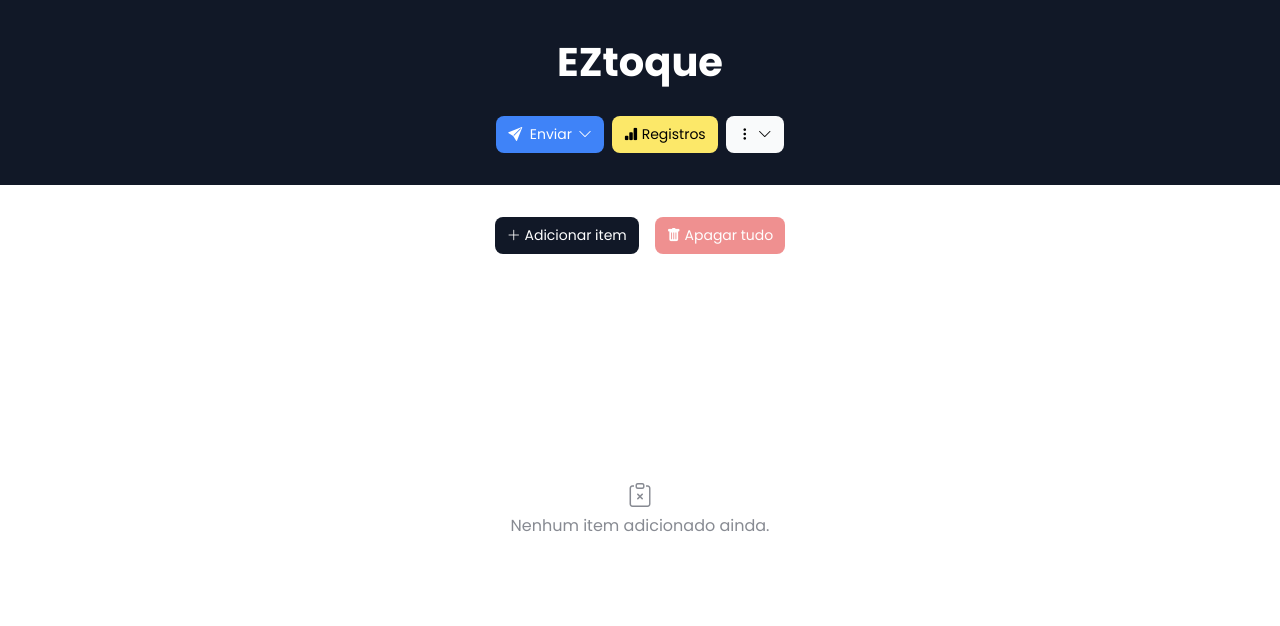
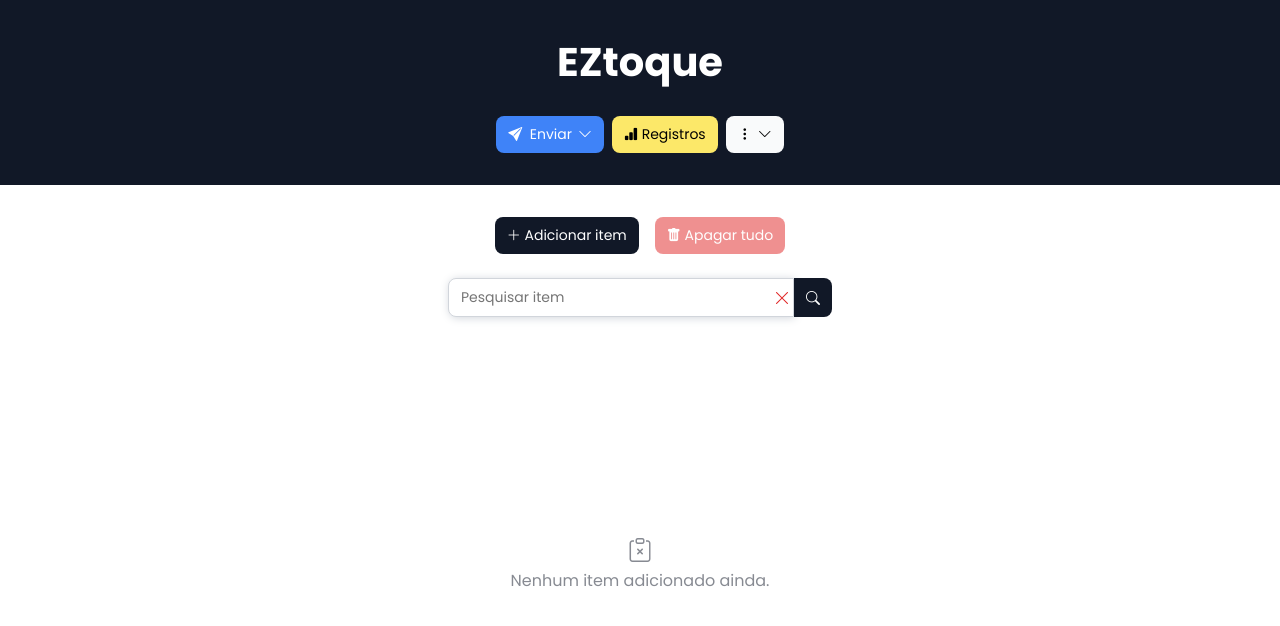
Before and after one commit to benhurk/Meu-Estoque, a React (Vite) app: page / in a window 1280 px wide. Shown: the top 626 px of the page. Built offline with nearby package versions, Linux system fonts and the light colour scheme; the HTML template or start-up script is replaced by a standard one.

Commit message:
Created a component for the list and its functionality

```diff
--- a/src/App.tsx
+++ b/src/App.tsx
@@ -1,57 +1,14 @@
-import { useState } from 'react';
 import './styles.css';
 
-import useListStore from './stores/listStore';
-import useFormStore from './stores/formStore';
-
 import Header from './components/Header';
-import ListItem from './components/ListItem';
-import Modal from './components/Modal';
-import ItemForm from './components/ItemForm';
-import ListButtons from './components/ListButtons';
-import PlaceholderContent from './components/PlaceholderContent';
+import List from './components/List';
 
 function App() {
-    const listItems = useListStore((state) => state.items);
-    const setFormMode = useFormStore((state) => state.setFormMode);
-
-    const [itemFormOpen, setItemFormOpen] = useState<boolean>(false);
-
     return (
         <>
             <Header />
             <main className='container'>
-                <ListButtons
-                    setFormMode={setFormMode}
-                    openFormFn={setItemFormOpen}
-                />
-                {listItems.length > 0 ? (
-                    <ul>
-                        {listItems.map((item) => (
-                            <ListItem
-                                key={item.id}
-                                item={{
-                                    id: item.id,
-                                    name: item.name,
-                                    qtdType: item.qtdType,
-                                    numberOf: item.numberOf,
-                                    quantity: item.quantity,
-                                    options: item.options,
-                                    alertQuantity: item.alertQuantity,
-                                    description: item.description,
-                                    selected: item.selected,
-                                }}
-                                setItemFormOpen={setItemFormOpen}
-                            />
-                        ))}
-                    </ul>
-                ) : (
-                    <PlaceholderContent text='Nenhum item adicionado ainda.' />
-                )}
-
-                <Modal isOpen={itemFormOpen} setIsOpen={setItemFormOpen}>
-                    <ItemForm setItemFormOpen={setItemFormOpen} />
-                </Modal>
+                <List />
             </main>
         </>
     );
--- /dev/null
+++ b/src/components/List/List.module.css
@@ -0,0 +1,16 @@
+.listContainer {
+    display: flex;
+    flex-direction: column;
+    gap: 1.5rem;
+}
+
+.buttonsArea {
+    display: flex;
+    justify-content: center;
+    gap: 1rem;
+}
+
+.searchArea {
+    width: 50%;
+    margin-inline: auto;
+}
--- /dev/null
+++ b/src/components/List/index.tsx
@@ -0,0 +1,85 @@
+import { useState } from 'react';
+import styles from './List.module.css';
+
+import useFormStore from '../../stores/formStore';
+import useListStore from '../../stores/listStore';
+
+import ListItem from '../ListItem';
+import Modal from '../Modal';
+import ItemForm from '../ItemForm';
+import PlaceholderContent from '../PlaceholderContent';
+import RemoveMultipleButton from '../RemoveMultipleButton';
+import InputWithButton from '../InputWithButton';
+
+export default function List() {
+    const [search, setSearch] = useState<string>('');
+
+    const listItems = useListStore((state) => state.items);
+    const setFormMode = useFormStore((state) => state.setFormMode);
+
+    const searchedItems = listItems.filter((item) =>
+        item.name.toLocaleLowerCase().includes(search.toLocaleLowerCase())
+    );
+
+    const [itemFormOpen, setItemFormOpen] = useState<boolean>(false);
+
+    return (
+        <div className={styles.listContainer}>
+            <div className={styles.buttonsArea}>
+                <button
+                    type='button'
+                    className='btn btn-dark'
+                    onClick={() => {
+                        setFormMode('add');
+                        setItemFormOpen(true);
+                    }}>
+                    <i className='bi bi-plus-lg' />
+                    &nbsp;Adicionar item
+                </button>
+                <RemoveMultipleButton />
+            </div>
+            <div className={styles.searchArea}>
+                <InputWithButton
+                    buttonIconClass='bi-search'
+                    onButtonClick={(inputValue) => setSearch(inputValue)}
+                    clearAfter={false}
+                    clearBtn={() => setSearch('')}
+                    placeholderText='Pesquisar item'
+                />
+            </div>
+            {searchedItems.length > 0 ? (
+                <ul>
+                    {searchedItems.map((item) => (
+                        <ListItem
+                            key={item.id}
+                            item={{
+                                id: item.id,
+                                name: item.name,
+                                qtdType: item.qtdType,
+                                numberOf: item.numberOf,
+                                quantity: item.quantity,
+                                options: item.options,
+                                alertQuantity: item.alertQuantity,
+                                description: item.description,
+                                selected: item.selected,
+                            }}
+                            setItemFormOpen={setItemFormOpen}
+                        />
+                    ))}
+                </ul>
+            ) : (
+                <PlaceholderContent
+                    text={
+                        listItems.length === 0
+                            ? 'Nenhum item adicionado ainda.'
+                            : 'Nenhum item encontrado.'
+                    }
+                />
+            )}
+
+            <Modal isOpen={itemFormOpen} setIsOpen={setItemFormOpen}>
+                <ItemForm setItemFormOpen={setItemFormOpen} />
+            </Modal>
+        </div>
+    );
+}
```
